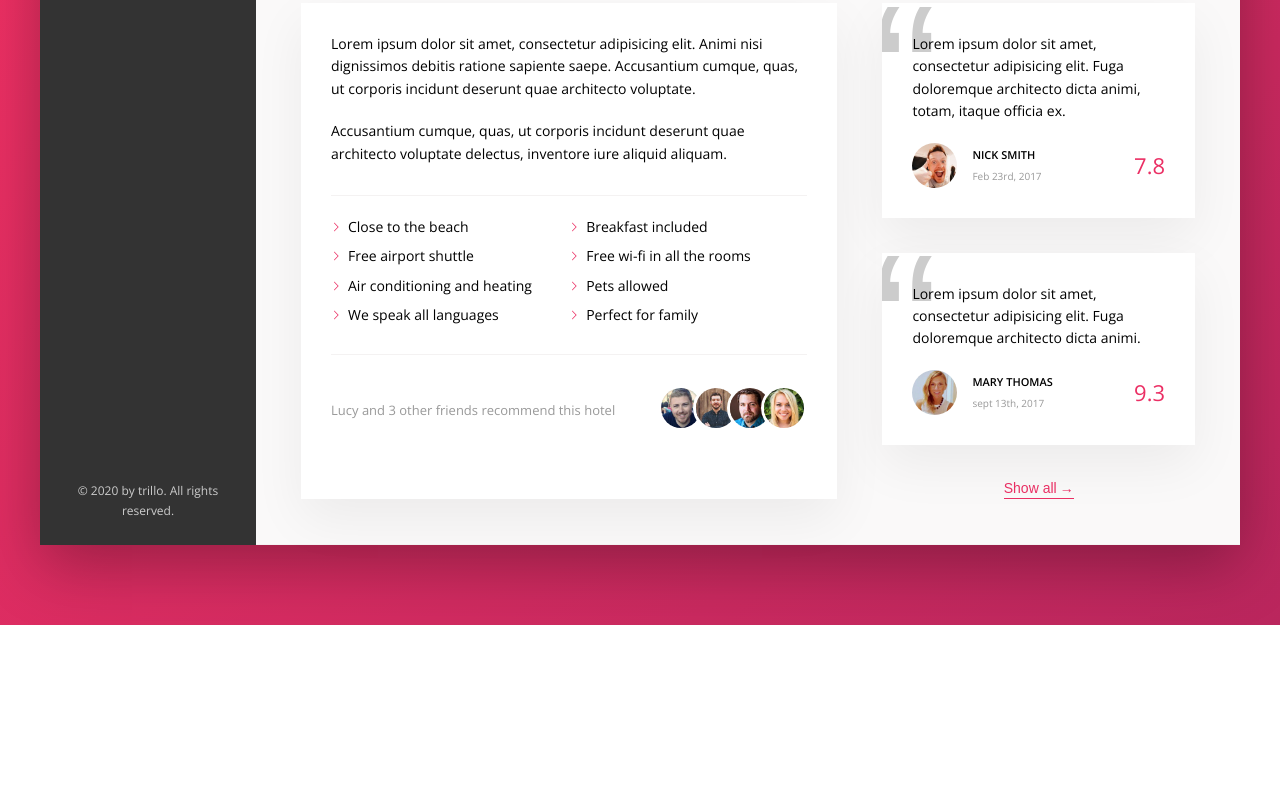
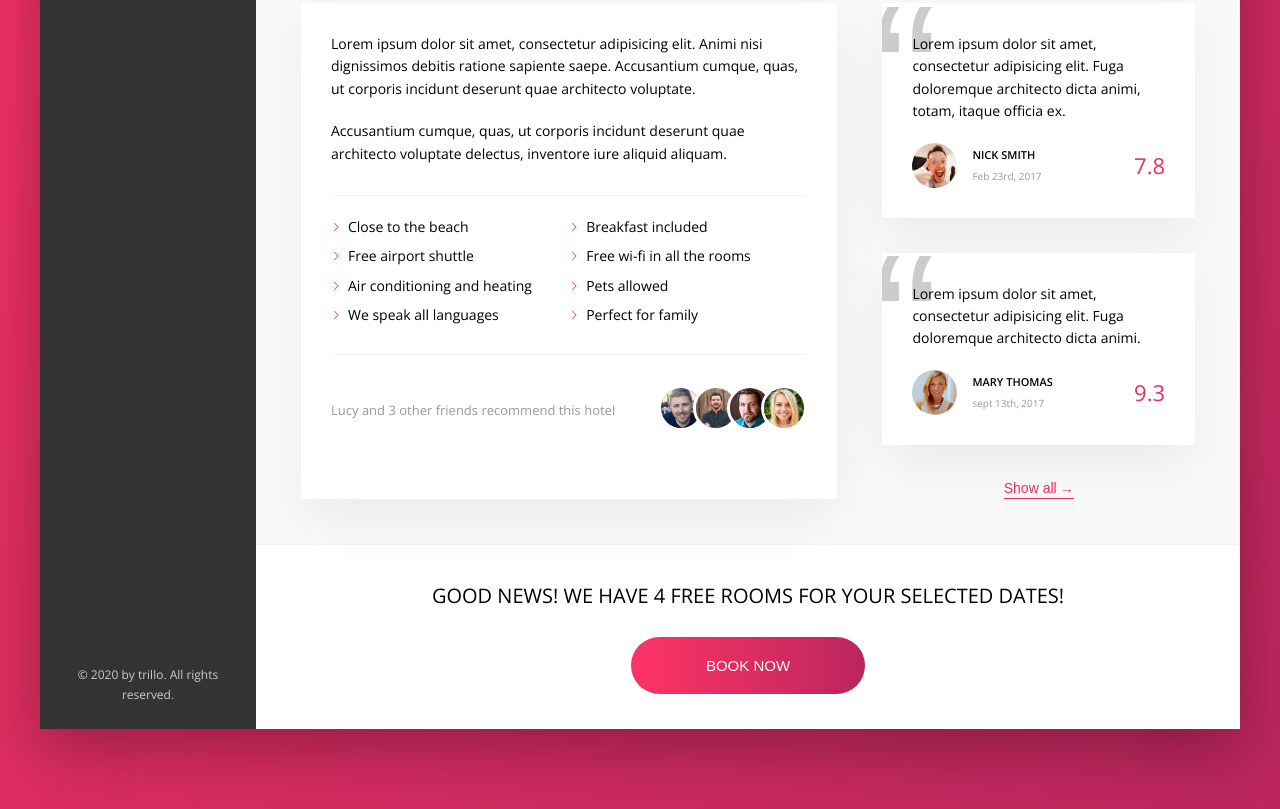
Before and after one commit to ssonko94/trillo-project, a website: page index.html in a window 1280 px wide. Shown: the part 644-1453 px from the top of the page. Before the commit the page ends 1269 px from the top, so only its background shows below. Drawn offline with nearby package versions, Linux system fonts and the light colour scheme.

Commit message:
added a flip like annimation to the button

```diff
--- a/index.html
+++ b/index.html
@@ -261,6 +261,17 @@
               <button class="btn-inline">Show all<span>&rarr;</span></button>
             </div>
           </div>
+
+          <div class="cta">
+            <h2 class="cta__book-now">
+              Good news! we have 4 free rooms for your selected dates!
+            </h2>
+
+            <button class="btn">
+              <span class="btn__visible">Book now</span>
+              <span class="btn__invisible">Only 4 rooms left</span>
+            </button>
+          </div>
         </main>
       </div>
     </div>
--- a/sass/_components.scss
+++ b/sass/_components.scss
@@ -441,3 +441,71 @@
     z-index: 1;
   }
 }
+
+//////////////////////////////////////////
+////////// Call to action
+
+.cta {
+  padding: 3.5rem 0;
+  text-align: center;
+
+  &__book-now {
+    font-size: 2rem;
+    font-weight: 300;
+    text-transform: uppercase;
+    margin-bottom: 2.5rem;
+  }
+}
+
+//////////////////////////////////////////
+////////// Call to action button
+
+.btn {
+  font-size: 1.5rem;
+  font-weight: 300;
+  text-transform: uppercase;
+  border-radius: 100px;
+  border: none;
+  background-image: linear-gradient(
+    to right,
+    var(--color-primary-light),
+    var(--color-primary-dark)
+  );
+  color: #fff;
+  position: relative;
+  overflow: hidden;
+
+  & > * {
+    display: inline-block;
+    height: 100%;
+    width: 100%;
+    transition: all 0.2s;
+  }
+
+  &__visible {
+    padding: 2rem 7.5rem;
+  }
+
+  &__invisible {
+    position: absolute;
+    padding: 2rem 0;
+    left: 0;
+    top: -100%;
+  }
+
+  &:hover {
+    background-image: linear-gradient(
+      to left,
+      var(--color-primary-light),
+      var(--color-primary-dark)
+    );
+  }
+
+  &:hover &__visible {
+    transform: translateY(100%);
+  }
+
+  &:hover &__invisible {
+    top: 0;
+  }
+}
```
Also changed, not shown: css/style.css.
